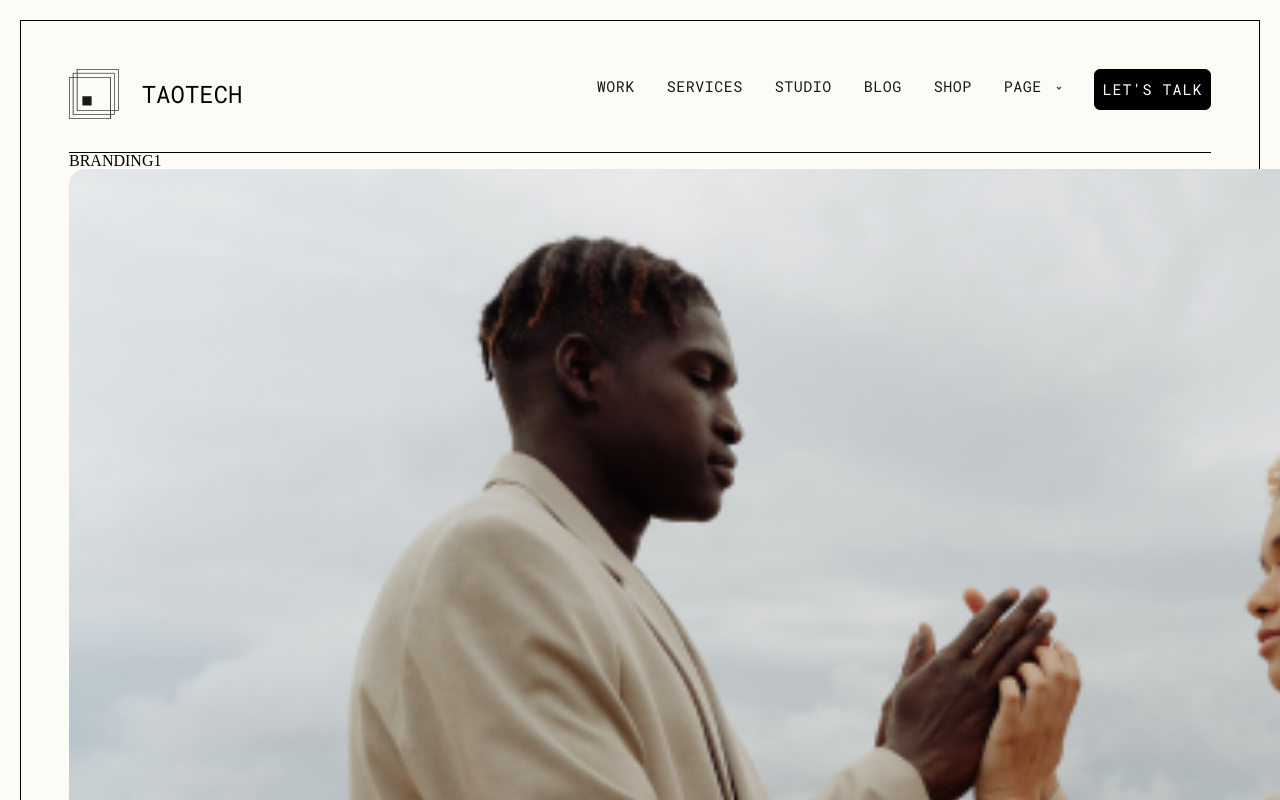
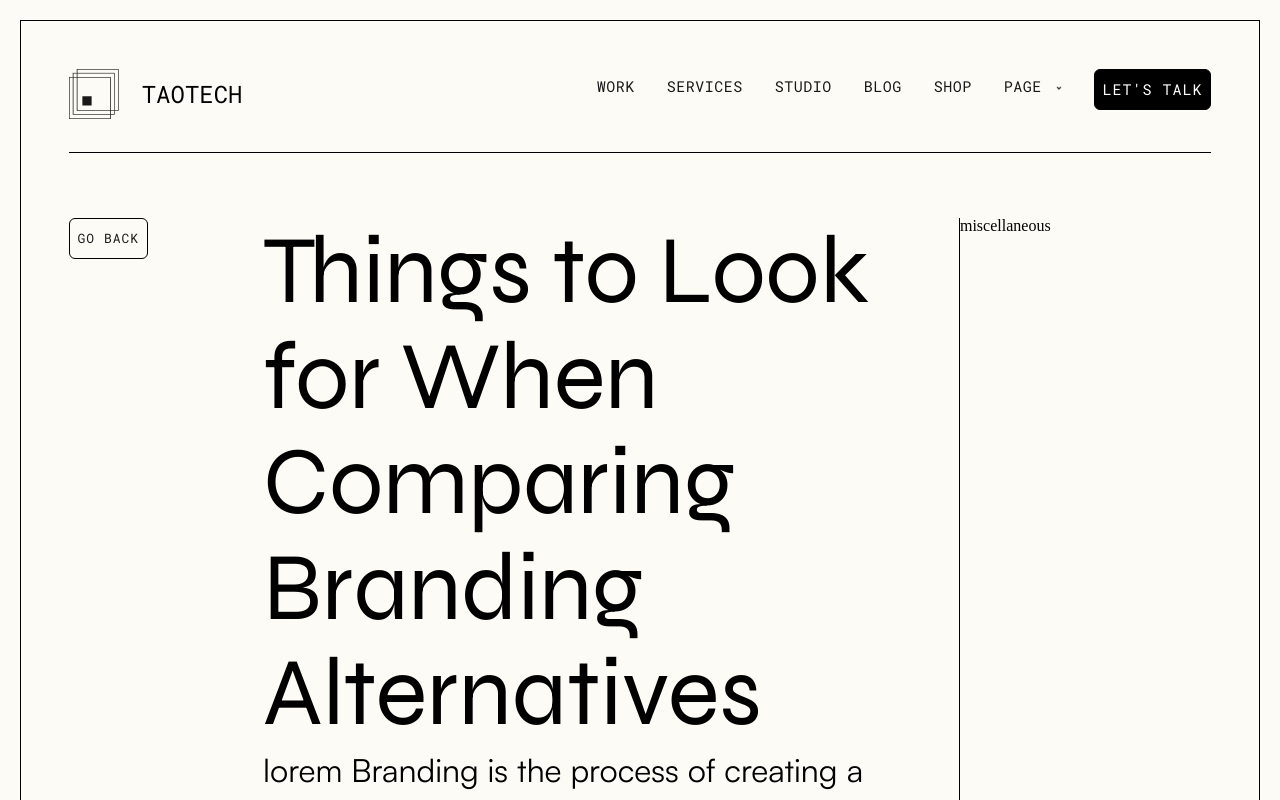
Before and after one commit to taodemy/website, a Next.js app: page /blogs/1 in a window 1280 px wide. Shown: the top 800 px of the page. Built offline with nearby package versions, Linux system fonts and the light colour scheme.

Commit message:
title text

```diff
--- a/constants/blogDb.json
+++ b/constants/blogDb.json
@@ -3,7 +3,7 @@
   "data": [
     {
       "id": "1",
-      "title": "BRANDING1",
+      "title": "Things to Look for When Comparing Branding Alternatives",
       "subtitle": "lorem Branding is the process of creating a distinct identity for a business in the mind.",
       "content": "Branding is the process of creating a distinct identity for a business in the mind.",
       "image": "/images/two_people_praying.png",
--- a/pages/blogs/[id].tsx
+++ b/pages/blogs/[id].tsx
@@ -2,6 +2,8 @@ import React, { useEffect, useState } from "react";
 import { useRouter } from "next/router";
 import blogs from "@/constants/blogDb.json";
 import styles from "@/styles/BlogSingle.module.css";
+import Button from "@/components/base/Button";
+import { fontSyne, fontSatoshi } from "@/pages/_app";
 
 interface stateProps {
   id: string;
@@ -36,7 +38,18 @@ export default function Blog() {
 
   return (
     <div>
-      {currentBlog.title}
+      <section className={`${styles.blogsingle_title_section}`}>
+        <div className={`${styles.blogsingle_title_button}`}>
+          <Button variant="secondary" isBlock={true}>
+            <p>GO BACK</p>
+          </Button>
+        </div>
+        <div className={`${styles.blogsingle_title_text}`}>
+          <h1 className={`${fontSyne.className} global__heading--medium`}>{currentBlog.title}</h1>
+          <p className={`${fontSatoshi.className} global__text-xlarge`}>{currentBlog.subtitle}</p>
+        </div>
+        <div className={`${styles.blogsingle_title_misc}`}>miscellaneous</div>
+      </section>
 
       <img
         src={currentBlog.image}
--- a/styles/BlogSingle.module.css
+++ b/styles/BlogSingle.module.css
@@ -2,3 +2,22 @@
   width: 1780px;
   border-radius: 16px;
 }
+.blogsingle_title_section {
+  display: flex;
+  justify-content: space-between;
+  padding: 65px 0;
+}
+.blogsingle_title_button {
+  width: 17%;
+}
+.blogsingle_title_button p {
+  font-size: small;
+  font-weight: 500;
+}
+.blogsingle_title_text {
+  width: 61%;
+}
+.blogsingle_title_misc {
+  width: 22%;
+  border-left: 1px solid var(--border-default);
+}
```
Also changed, not shown: 1 other file (tests, documents, lock files or other folders).
